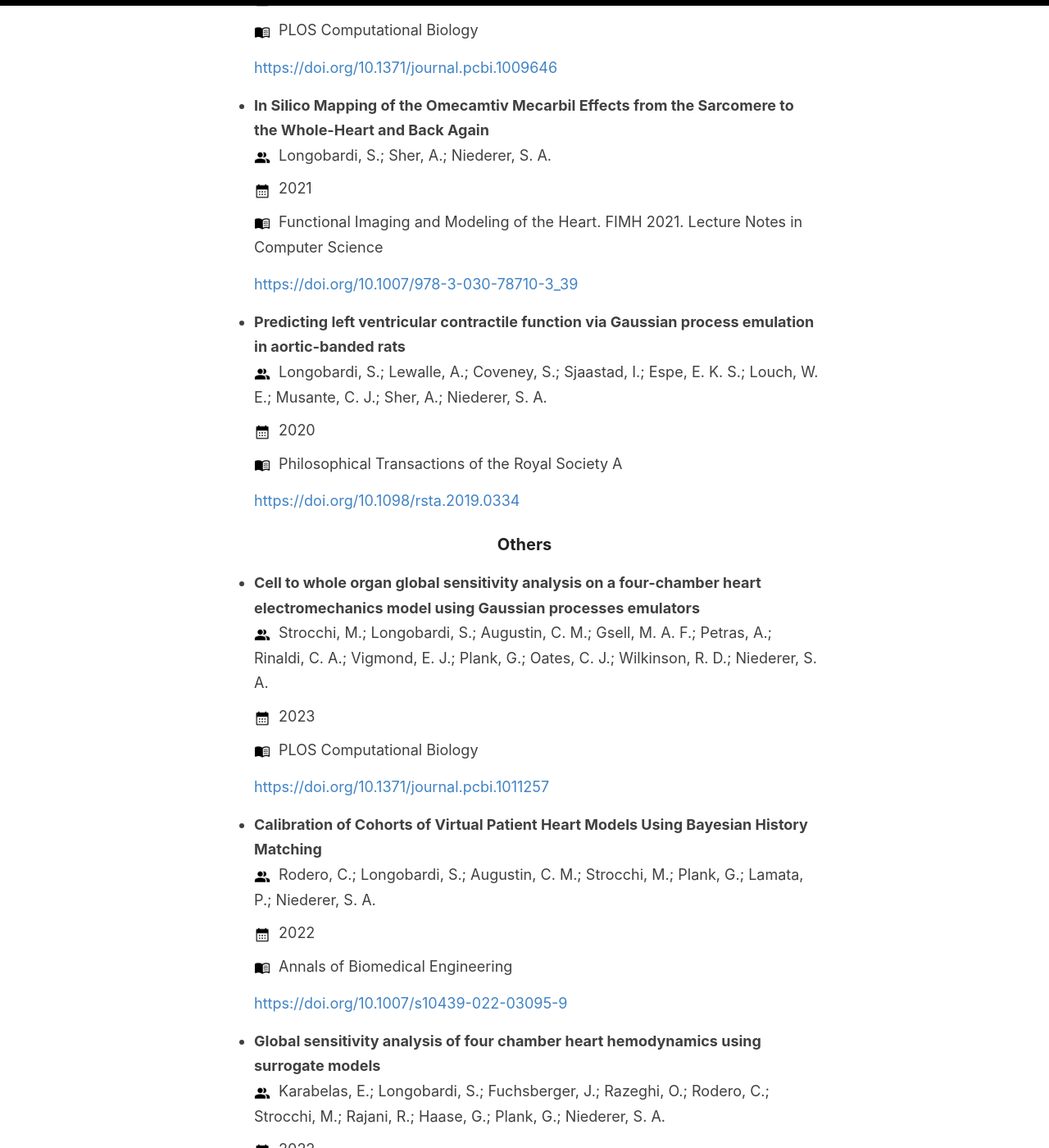
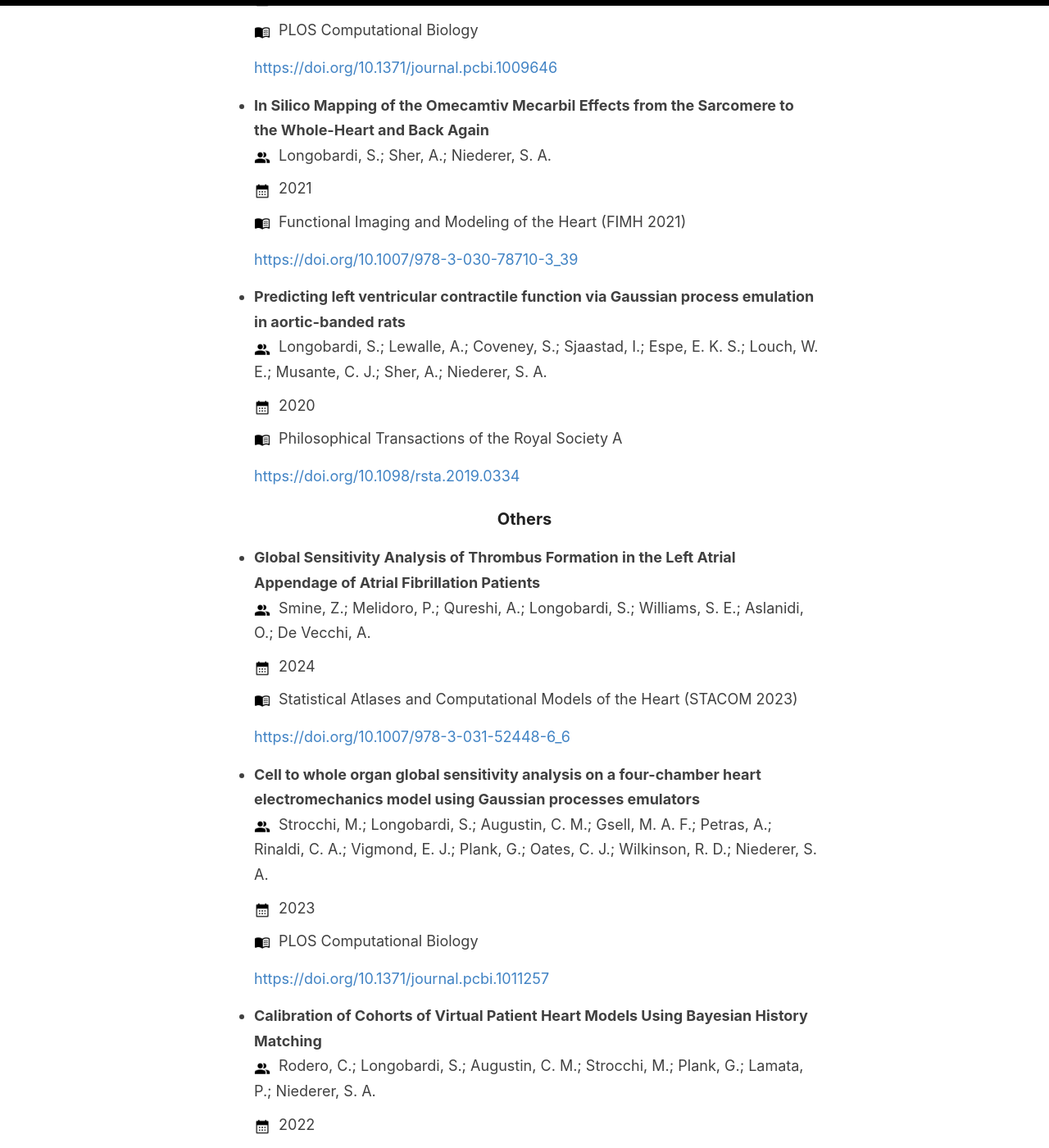
Before and after one commit to stelong/stelong.github.io, a Jekyll site: the page built from _pages/publications.md, in a window 1280 px wide and 1400 px high, scrolled down 855 px. Shown: the whole window at 82% size. Built offline with Jekyll 4.4.1, drawn with Linux system fonts in a browser that asks for light colours.

Commit message:
New publication added

```diff
--- a/_data/publications_first.yml
+++ b/_data/publications_first.yml
@@ -13,7 +13,7 @@
 - title: In Silico Mapping of the Omecamtiv Mecarbil Effects from the Sarcomere to the Whole-Heart and Back Again
   authors: Longobardi, S.; Sher, A.; Niederer, S. A.
   year: 2021
-  journal: Functional Imaging and Modeling of the Heart. FIMH 2021. Lecture Notes in Computer Science
+  journal: Functional Imaging and Modeling of the Heart (FIMH 2021)
   link: https://doi.org/10.1007/978-3-030-78710-3_39
 
 - title: Predicting left ventricular contractile function via Gaussian process emulation in aortic-banded rats
--- a/_data/publications_others.yml
+++ b/_data/publications_others.yml
@@ -1,3 +1,9 @@
+- title: Global Sensitivity Analysis of Thrombus Formation in the Left Atrial Appendage of Atrial Fibrillation Patients
+  authors: Smine, Z.; Melidoro, P.; Qureshi, A.; Longobardi, S.; Williams, S. E.; Aslanidi, O.; De Vecchi, A.
+  year: 2024
+  journal: Statistical Atlases and Computational Models of the Heart (STACOM 2023)
+  link: https://doi.org/10.1007/978-3-031-52448-6_6
+
 - title: Cell to whole organ global sensitivity analysis on a four-chamber heart electromechanics model using Gaussian processes emulators
   authors: Strocchi, M.; Longobardi, S.; Augustin, C. M.; Gsell, M. A. F.; Petras, A.; Rinaldi, C. A.; Vigmond, E. J.; Plank, G.; Oates, C. J.; Wilkinson, R. D.; Niederer, S. A.
   year: 2023
```
